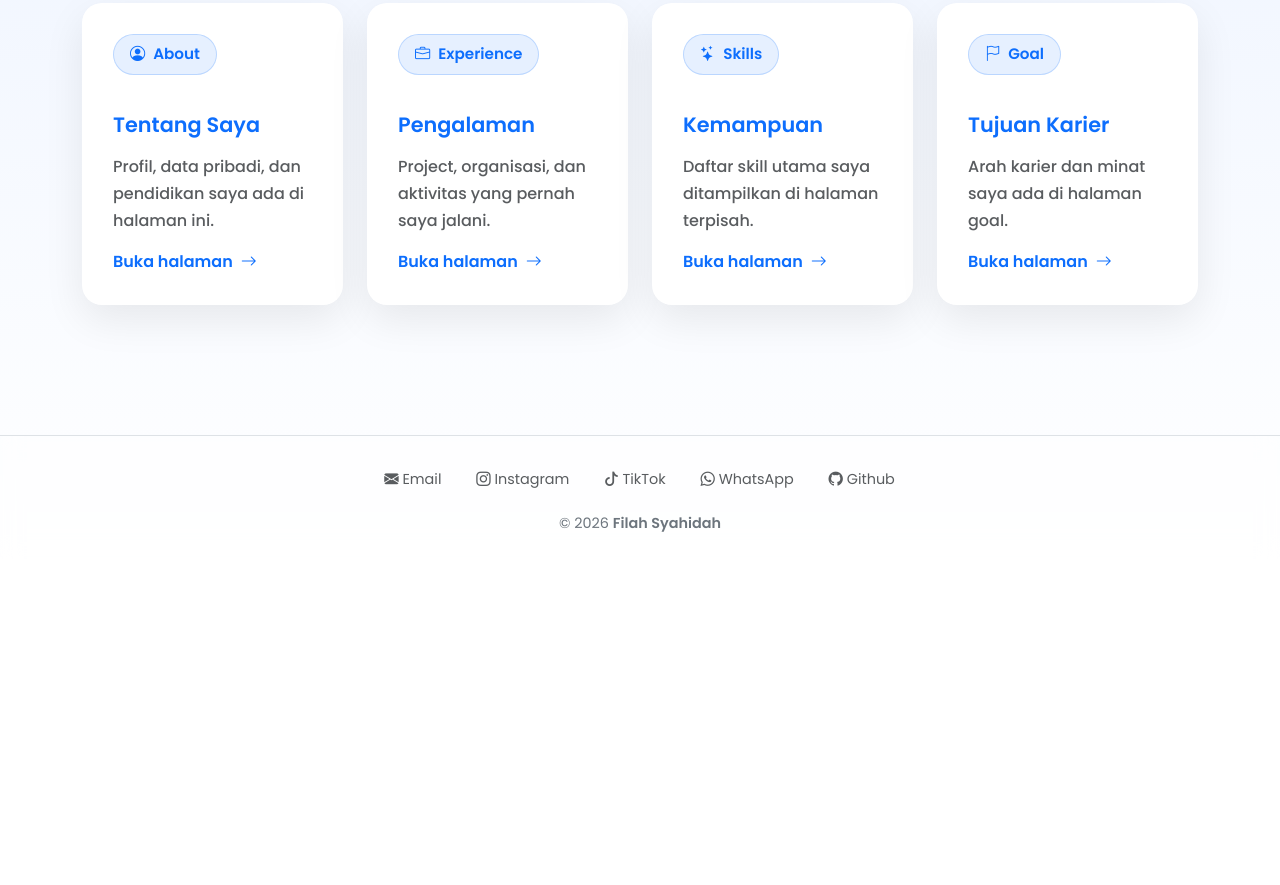
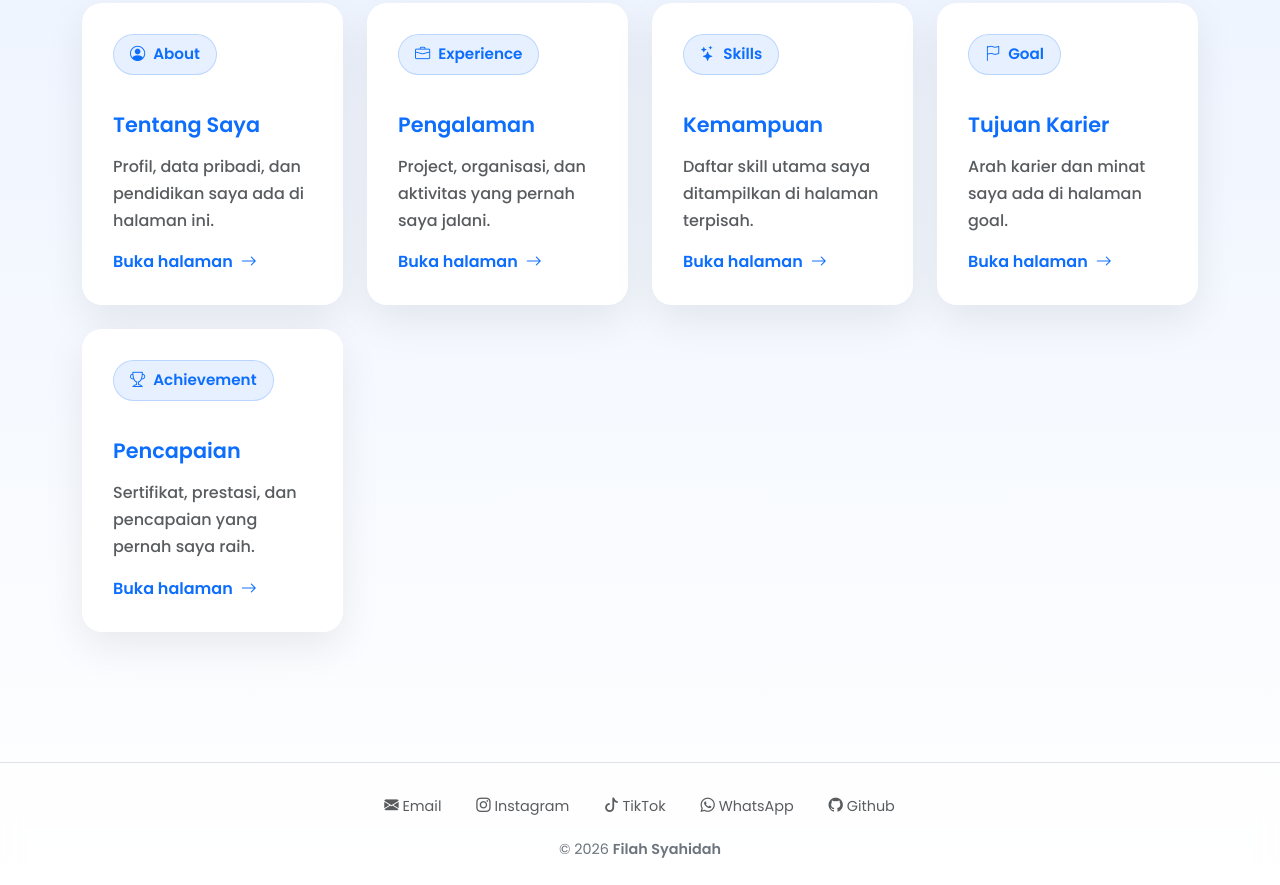
Before and after one commit to filah-syahidah/portofolio-filah, a plain HTML site: page index.html in a window 1280 px wide. Shown: the part 969-1854 px from the top of the page. Before the commit the page ends 1528 px from the top, so only its background shows below. Drawn offline with nearby package versions, Linux system fonts and the light colour scheme.

Commit message:
Update page home

```diff
--- a/index.html
+++ b/index.html
@@ -89,6 +89,20 @@
                         <a class="card-link" href="goal.html">Buka halaman <i class="bi bi-arrow-right"></i></a>
                     </div>
                 </div>
+                <div class="col-md-6 col-lg-3">
+    <div class="custom-card page-grid-card h-100">
+        <div class="page-badge">
+            <i class="bi bi-trophy"></i> Achievement
+        </div>
+        <h5 class="fw-semibold">Pencapaian</h5>
+        <p class="text-muted mb-0">
+            Sertifikat, prestasi, dan pencapaian yang pernah saya raih.
+        </p>
+        <a class="card-link" href="achievement.html">
+            Buka halaman <i class="bi bi-arrow-right"></i>
+        </a>
+    </div>
+                </div>
             </div>
         </div>
     </section>
```
